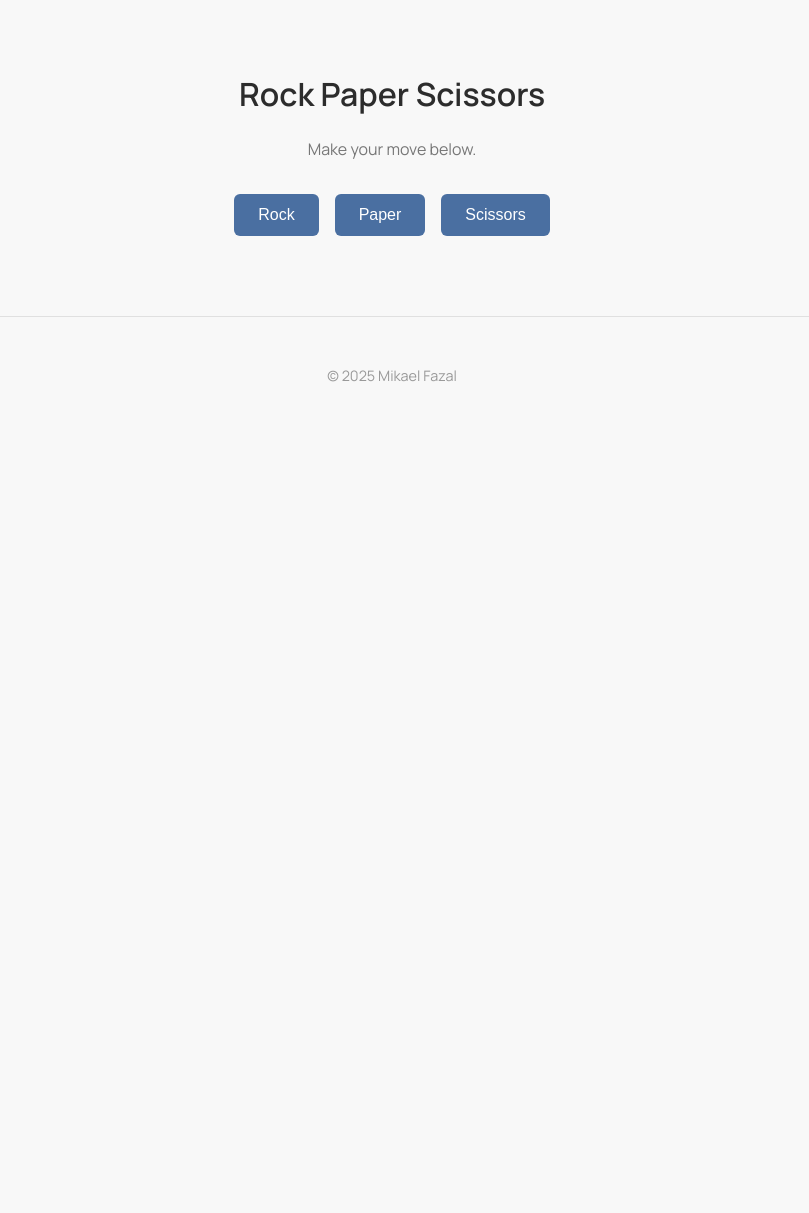
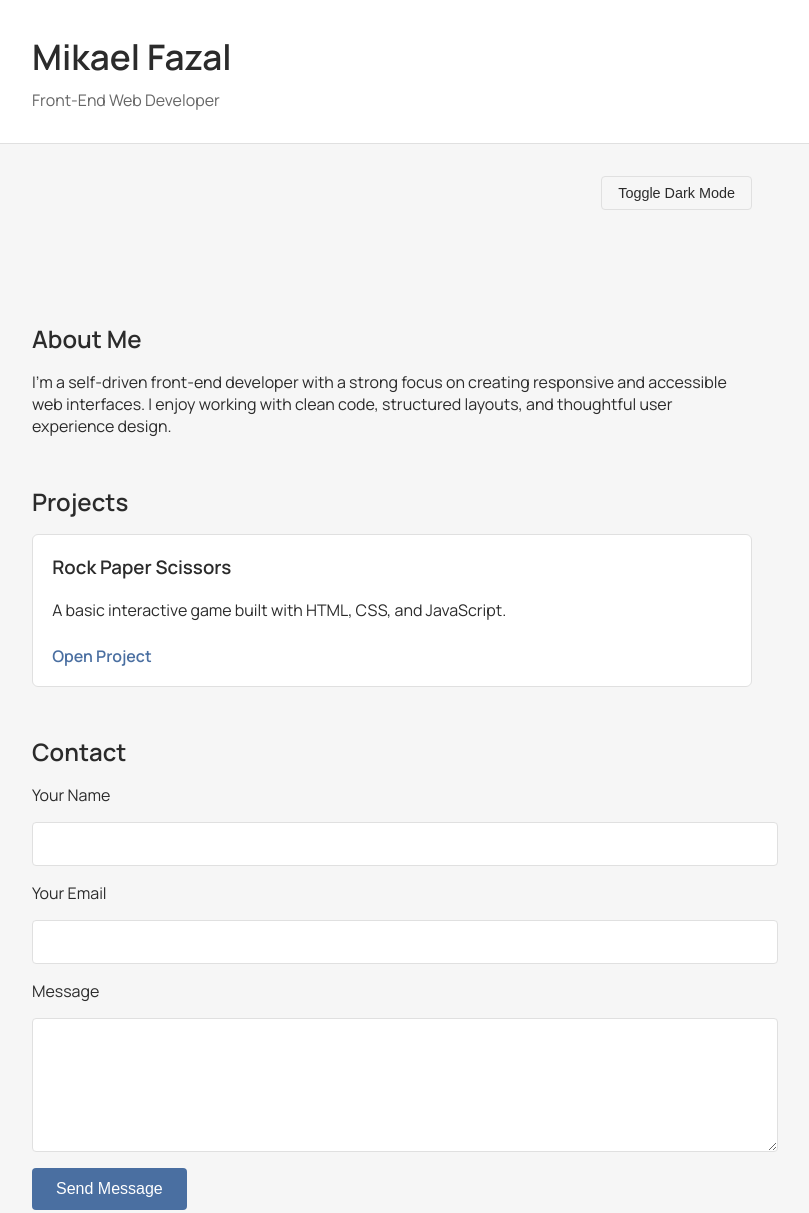
Before and after one commit to MikaelisBest/Portfolio, a plain HTML site: page index.html in a window 1280 px wide. Shown: the top 1213 px of the page, without its empty margins (248-1057 px from the left). Before the commit the page ends 800 px from the top, so only its background shows below. Drawn offline with Linux system fonts and the light colour scheme; files that its build step writes are made by us from their sources.

Commit message:
Portfolio

```diff
--- a/css/main.css
+++ b/css/main.css
@@ -5,21 +5,17 @@
   --border: #e0e0e0;
   --card: #ffffff;
   --input-bg: #ffffff;
-}
-
-* {
-  box-sizing: border-box;
+  --transition-speed: 0.3s;
 }
 
 body {
   margin: 0;
   font-family: 'Manrope', sans-serif;
-  font-weight: 400;
   background: var(--bg);
   color: var(--text);
-  line-height: 1.6;
-  font-size: 16px;
+  transition: background var(--transition-speed), color var(--transition-speed);
 }
+
 
 .wrapper {
   max-width: 720px;
@@ -111,3 +107,26 @@ footer {
   border-top: 1px solid var(--border);
   margin-top: 3rem;
 }
+
+body.dark-mode {
+  --bg: #1c1c1c;
+  --text: #eeeeee;
+  --card: #2a2a2a;
+  --input-bg: #2a2a2a;
+  --border: #3a3a3a;
+}
+
+#theme-toggle {
+  padding: 0.5rem 1rem;
+  background: none;
+  border: 1px solid var(--border);
+  border-radius: 4px;
+  cursor: pointer;
+  font-size: 0.9rem;
+  color: var(--text);
+  transition: all var(--transition-speed);
+}
+
+#theme-toggle:hover {
+  background: var(--border);
+}
--- a/index.html
+++ b/index.html
@@ -2,33 +2,64 @@
 <html lang="en">
 <head>
   <meta charset="UTF-8" />
-  <title>Rock Paper Scissors</title>
+  <title>Mikael Fazal – Developer Portfolio</title>
   <meta name="viewport" content="width=device-width, initial-scale=1" />
-  <link rel="stylesheet" href="style.css" />
+  <link rel="stylesheet" href="css/main.css" />
   <link href="https://fonts.googleapis.com/css2?family=Manrope:wght@400;600&display=swap" rel="stylesheet" />
 </head>
 <body>
-  <main class="container">
-    <h1>Rock Paper Scissors</h1>
-    <p class="subtitle">Make your move below.</p>
+  <header>
+    <div class="wrapper">
+      <h1>Mikael Fazal</h1>
+      <p>Front-End Web Developer</p>
+    </div>
+  </header>
 
-    <div class="buttons">
-      <button onclick="play('rock')">Rock</button>
-      <button onclick="play('paper')">Paper</button>
-      <button onclick="play('scissors')">Scissors</button>
-    </div>
+  <div class="wrapper" style="text-align: right;">
+  <button id="theme-toggle">Toggle Dark Mode</button>
+</div>
 
-    <div class="result-area">
-      <p id="user-choice"></p>
-      <p id="computer-choice"></p>
-      <p id="result"></p>
-    </div>
+  <main class="wrapper">
+    <section>
+      <h2>About Me</h2>
+      <p>
+        I'm a self-driven front-end developer with a strong focus on creating responsive and accessible web interfaces.
+        I enjoy working with clean code, structured layouts, and thoughtful user experience design.
+      </p>
+    </section>
+
+    <section>
+      <h2>Projects</h2>
+      <div class="card">
+        <h3>Rock Paper Scissors</h3>
+        <p>A basic interactive game built with HTML, CSS, and JavaScript.</p>
+        <a href="projects/rockpaperscissors/index.html" target="_blank">Open Project</a>
+      </div>
+    </section>
+
+    <section>
+      <h2>Contact</h2>
+      <form action="https://formspree.io/f/xkgbdpdb" method="POST">
+        <label for="name">Your Name</label>
+        <input type="text" name="name" id="name" required />
+
+        <label for="email">Your Email</label>
+        <input type="email" name="_replyto" id="email" required />
+
+        <label for="message">Message</label>
+        <textarea name="message" id="message" rows="6" required></textarea>
+
+        <button type="submit">Send Message</button>
+      </form>
+    </section>
   </main>
 
   <footer>
-    <p>&copy; 2025 Mikael Fazal</p>
+    <div class="wrapper">
+      <p>&copy; 2025 Mikael Fazal</p>
+    </div>
   </footer>
 
-  <script src="script.js"></script>
+  <script src="js/theme.js"></script>
 </body>
 </html>
--- a/js/theme.js
+++ b/js/theme.js
@@ -0,0 +1,7 @@
+const toggleBtn = document.getElementById('theme-toggle');
+
+if (toggleBtn) {
+  toggleBtn.addEventListener('click', () => {
+    document.body.classList.toggle('dark-mode');
+  });
+}
```
